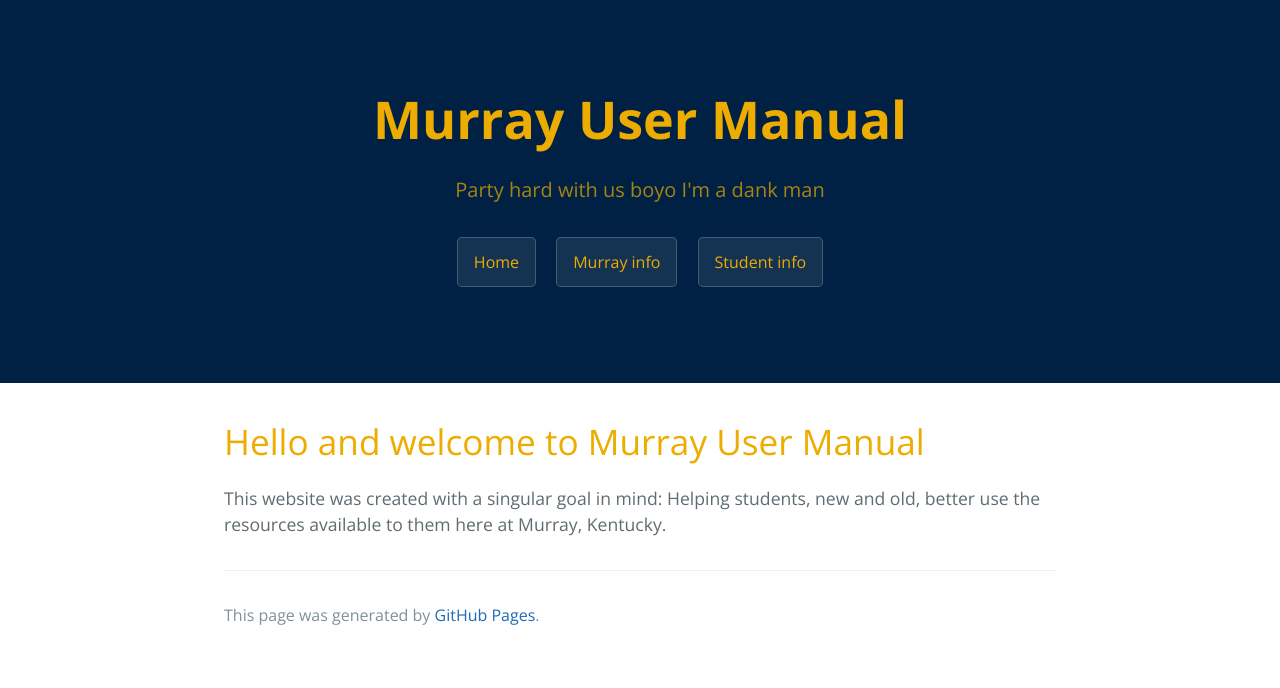
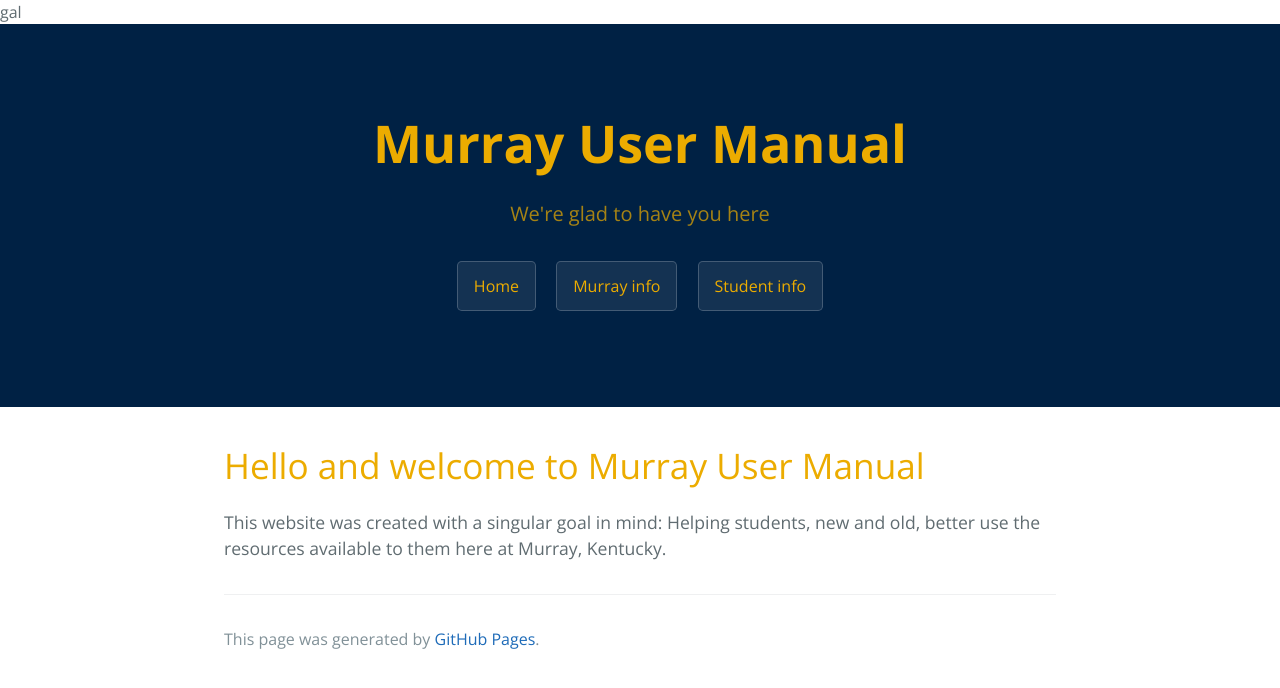
Before and after one commit to Windstrider/Windstrider.github.io, a Jekyll site: the page built from index.md, in a window 1280 px wide. Shown: the top 688 px of the page. Built offline with Jekyll 4.4.1, drawn with Linux system fonts in a browser that asks for light colours.

Commit message:
Update default.html

```diff
--- a/_layouts/default.html
+++ b/_layouts/default.html
@@ -1,4 +1,4 @@
-<!DOCTYPE html>
+ gal<!DOCTYPE html>
 <html lang="{{ site.lang | default: "en-US" }}">
   <head>
     <meta charset="UTF-8">
@@ -12,7 +12,7 @@
   <body>
     <section class="page-header">
       <h1 class="project-name">Murray User Manual</h1>
-      <h2 class="project-tagline">Party hard with us boyo I'm a dank man</h2>
+      <h2 class="project-tagline">We're glad to have you here</h2>
 
         <a href="/" class="btn">Home</a>
         <a href="/Murray" class="btn">Murray info</a>
```
